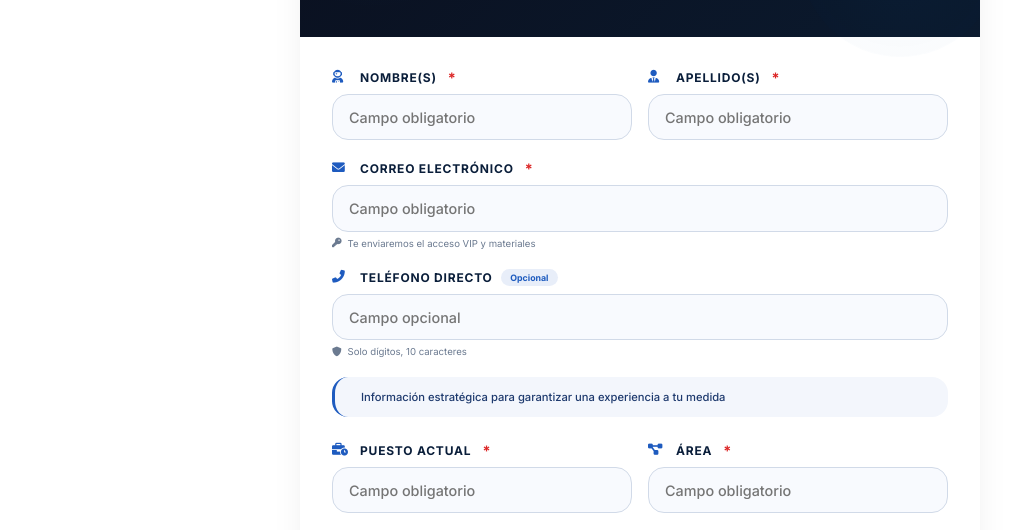
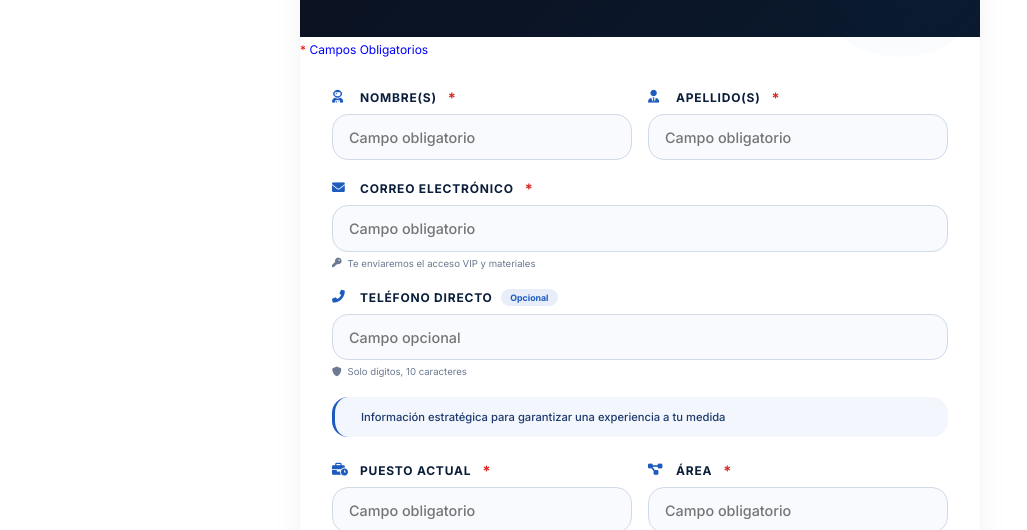
Before and after one commit to angel-sahagun/registrowebinario, a plain HTML site: page index.html in a window 1280 px wide. Shown: the part 222-752 px from the top of the page, without its empty margins (0-1027 px from the left). Drawn offline with nearby package versions, Linux system fonts and the light colour scheme; some icons are missing; a web font is replaced by a local one.

Commit message:
Update index.html

```diff
--- a/index.html
+++ b/index.html
@@ -323,6 +323,11 @@
 </div>
   </div>
 
+<p style="font-size: 12px; margin-top: 5px;">
+  <span style="color: red;">*</span>
+    <span style="color: blue;">Campos Obligatorios</span>
+</p>
+
   <div class="form-wrapper">
     <form id="premiumWebinarForm">
       <div class="grid-2cols">
```
